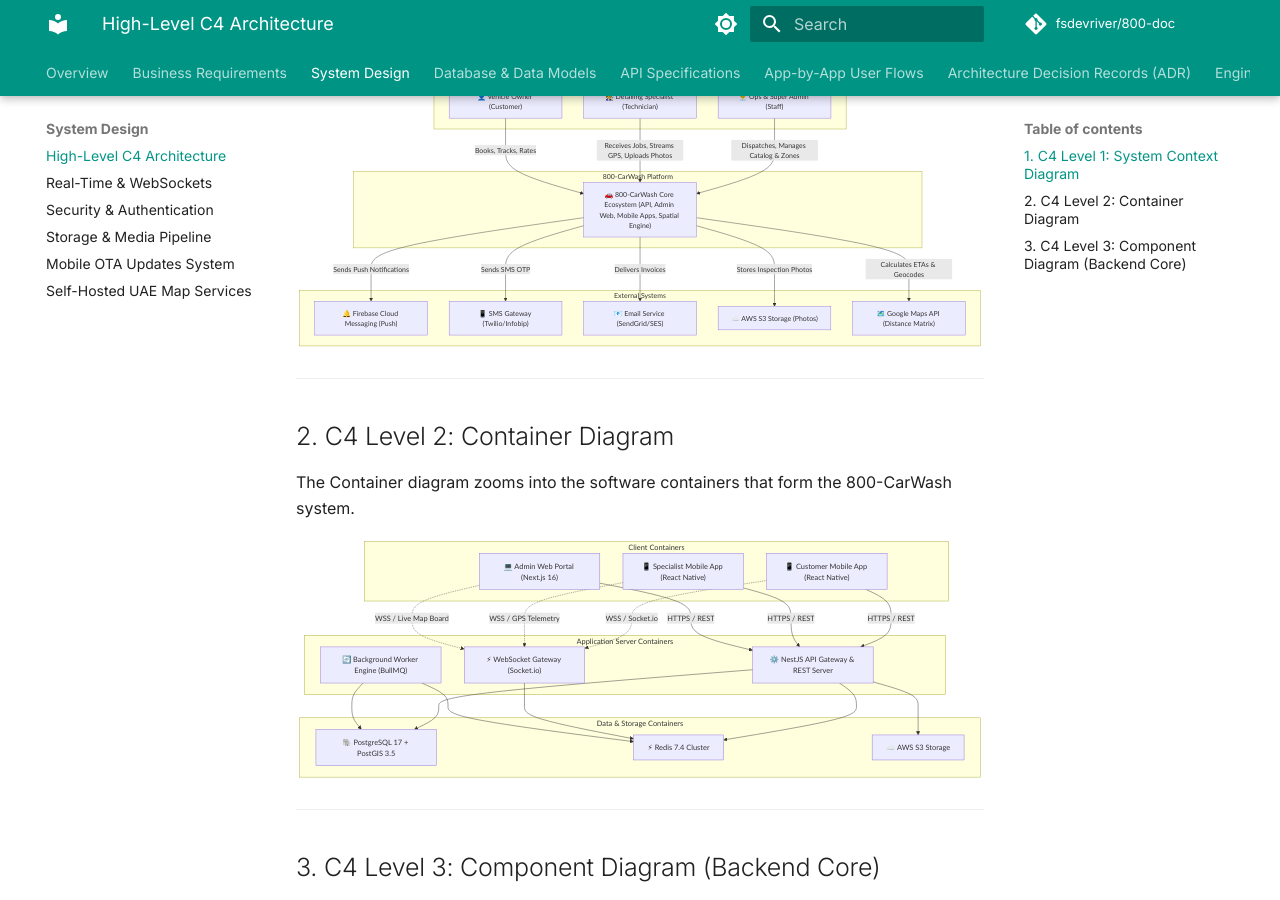
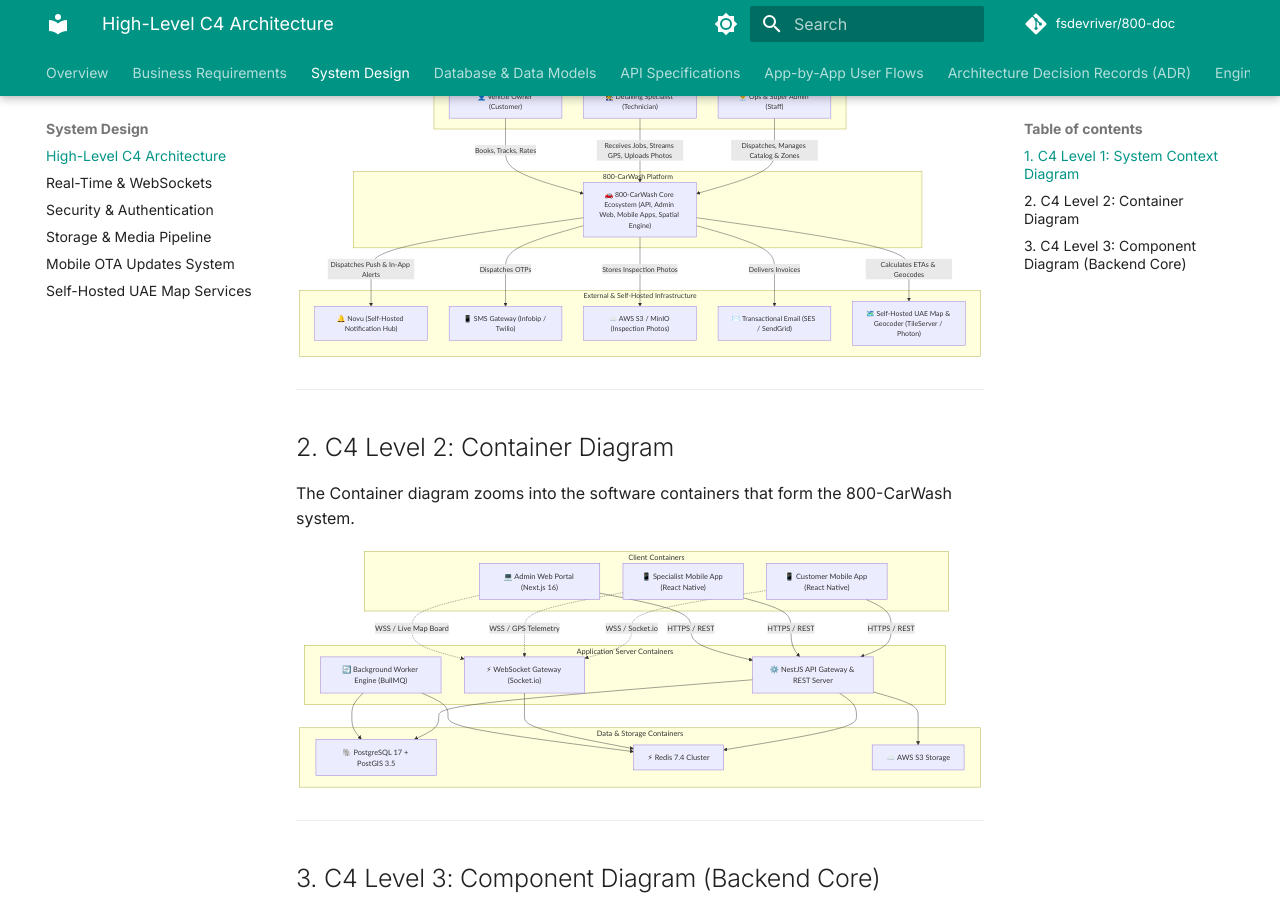
Before and after one commit to fsdevriver/800-doc, an MkDocs documentation site: the page built from docs/system-design/c4-architecture.md, in a window 1280 px wide and 900 px high, scrolled down 393 px. Built offline with MkDocs 1.6.1 and Material for MkDocs 9.7.7, drawn with Linux system fonts in a browser that asks for light colours; comment, search, counter and statistics services are not loaded.

Commit message:
feat: adopt Novu self-hosted notification engine across architecture and tech stack

````diff
--- a/docs/system-design/c4-architecture.md
+++ b/docs/system-design/c4-architecture.md
@@ -20,23 +20,23 @@
         SYS["🚗 800-CarWash Core Ecosystem (API, Admin Web, Mobile Apps, Spatial Engine)"]
     end
 
-    subgraph ExtSystems["External Systems"]
-        FCM["🔔 Firebase Cloud Messaging (Push)"]
-        SMS_GW["📱 SMS Gateway (Twilio/Infobip)"]
-        MAIL_GW["📧 Email Service (SendGrid/SES)"]
-        S3_STO["☁️ AWS S3 Storage (Photos)"]
-        MAPS["🗺️ Google Maps API (Distance Matrix)"]
+    subgraph Ext["External & Self-Hosted Infrastructure"]
+        NOVU["🔔 Novu (Self-Hosted Notification Hub)"]
+        SMS["📱 SMS Gateway (Infobip / Twilio)"]
+        S3["☁️ AWS S3 / MinIO (Inspection Photos)"]
+        EMAIL["✉️ Transactional Email (SES / SendGrid)"]
+        UAE_MAP["🗺️ Self-Hosted UAE Map & Geocoder (TileServer / Photon)"]
     end
 
     CUST -->|Books, Tracks, Rates| SYS
     SPEC -->|Receives Jobs, Streams GPS, Uploads Photos| SYS
     ADMIN -->|Dispatches, Manages Catalog & Zones| SYS
 
-    SYS -->|Sends Push Notifications| FCM
-    SYS -->|Sends SMS OTP| SMS_GW
-    SYS -->|Delivers Invoices| MAIL_GW
-    SYS -->|Stores Inspection Photos| S3_STO
-    SYS -->|Calculates ETAs & Geocodes| MAPS
+    SYS -->|Dispatches Push & In-App Alerts| NOVU
+    SYS -->|Dispatches OTPs| SMS
+    SYS -->|Stores Inspection Photos| S3
+    SYS -->|Delivers Invoices| EMAIL
+    SYS -->|Calculates ETAs & Geocodes| UAE_MAP
 ```
 
 ---
````
Also changed, not shown: docs/overview/ecosystem.md (+1 -1 lines), docs/overview/tech-stack.md (+4 -4 lines), docs/system-design/realtime-tracking.md (+2 -2 lines).
